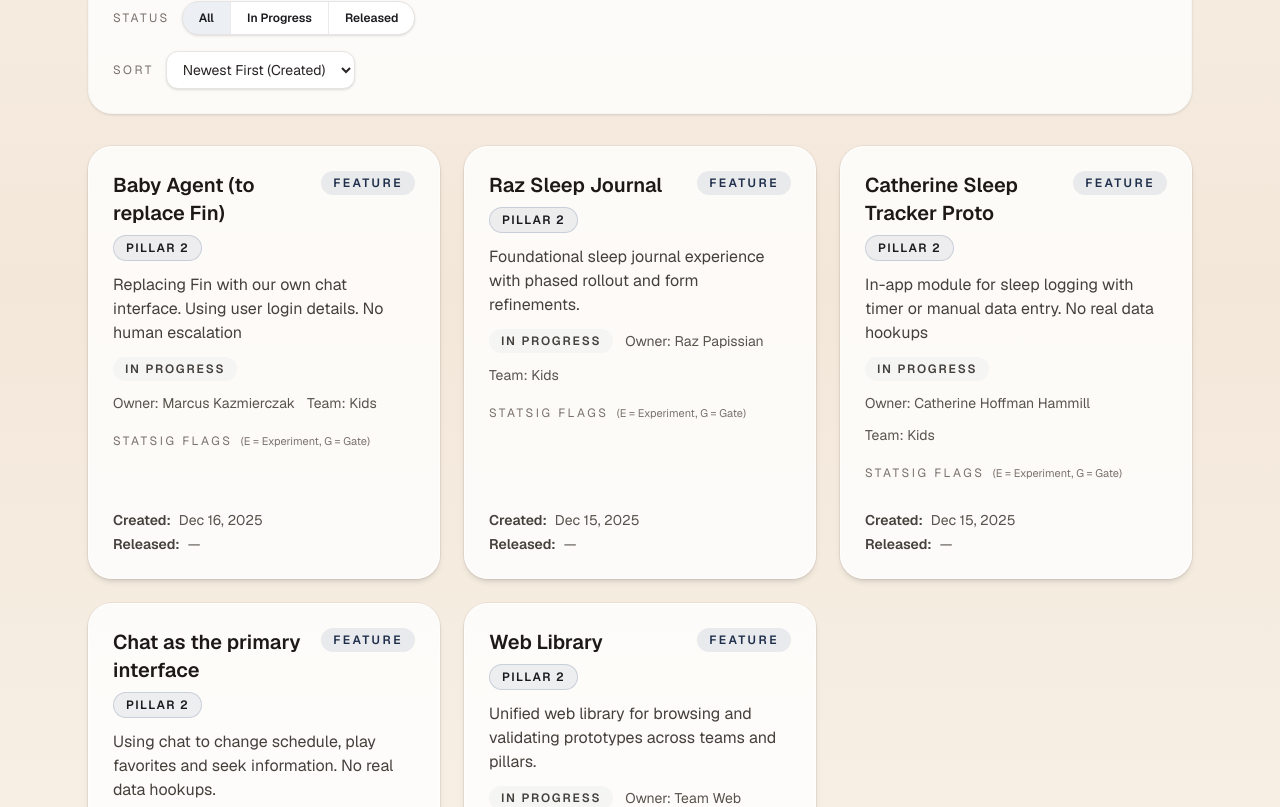
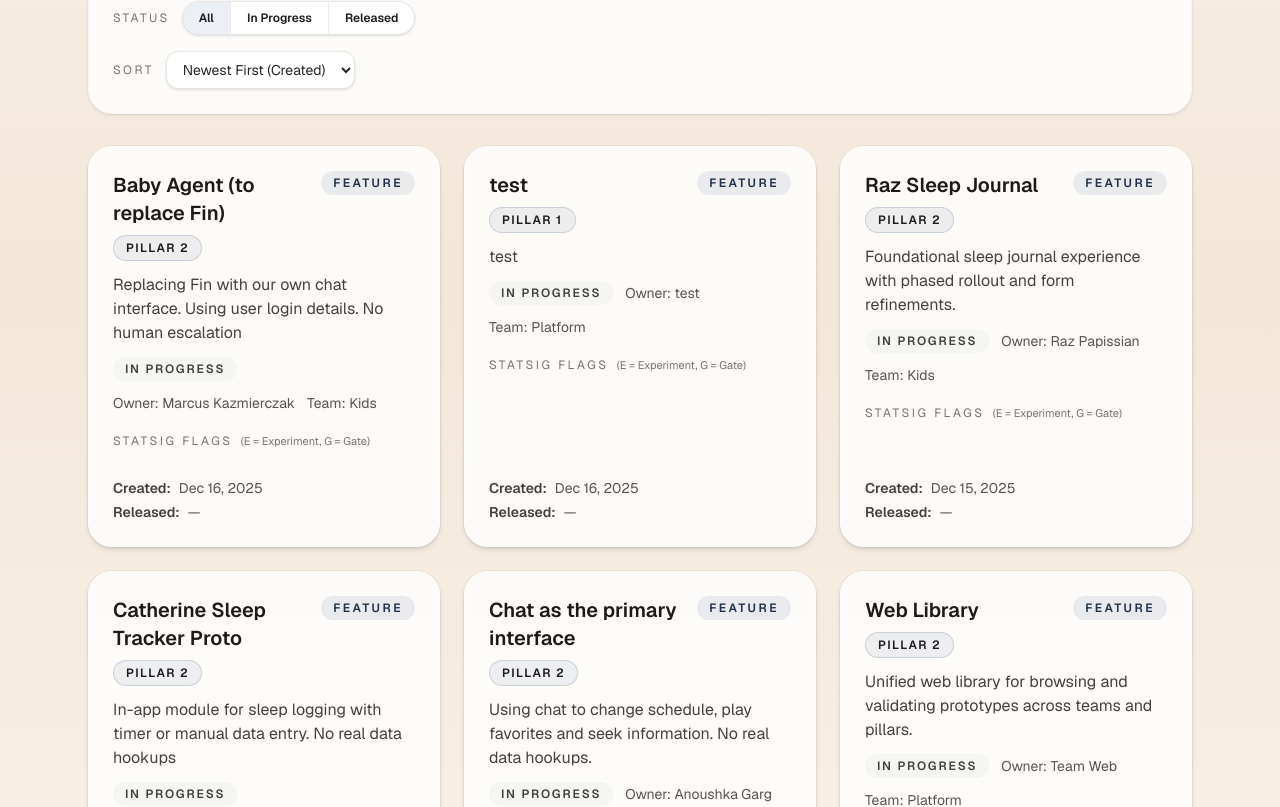
Before and after one commit to hatch-baby/web-prototype, a Next.js app: page /features in a window 1280 px wide. Shown: the part 473-1280 px from the top of the page. Built offline with nearby package versions, Linux system fonts and the light colour scheme.

Commit message:
Fix feature details page

```diff
--- a/app/features/[id]/page.tsx
+++ b/app/features/[id]/page.tsx
@@ -4,11 +4,12 @@ import { getGlobalFeatureRepo } from "@/lib/features/globalRepo";
 
 export const dynamic = "force-dynamic";
 
-type PageProps = { params: { id: string } };
+type PageProps = { params: { id: string } | Promise<{ id: string }> };
 
 export default async function FeatureDetailPage({ params }: PageProps) {
+  const { id } = await Promise.resolve(params);
   const repo = await getGlobalFeatureRepo();
-  const feature = repo.getById(params.id);
+  const feature = repo.getById(id);
   if (!feature) {
     return notFound();
   }
--- a/data/features.json
+++ b/data/features.json
@@ -58,5 +58,17 @@
     "team": "Kids",
     "status": "in_progress",
     "pillar": "Pillar 2"
+  },
+  {
+    "id": "2d2dae20-3c3b-4752-b340-10aaf752c138",
+    "title": "test",
+    "webUrl": "www.test.com",
+    "description": "test",
+    "statsigFlags": [],
+    "dateCreated": "2025-12-16",
+    "owner": "test",
+    "team": "Platform",
+    "status": "in_progress",
+    "pillar": "Pillar 1"
   }
 ]
```
